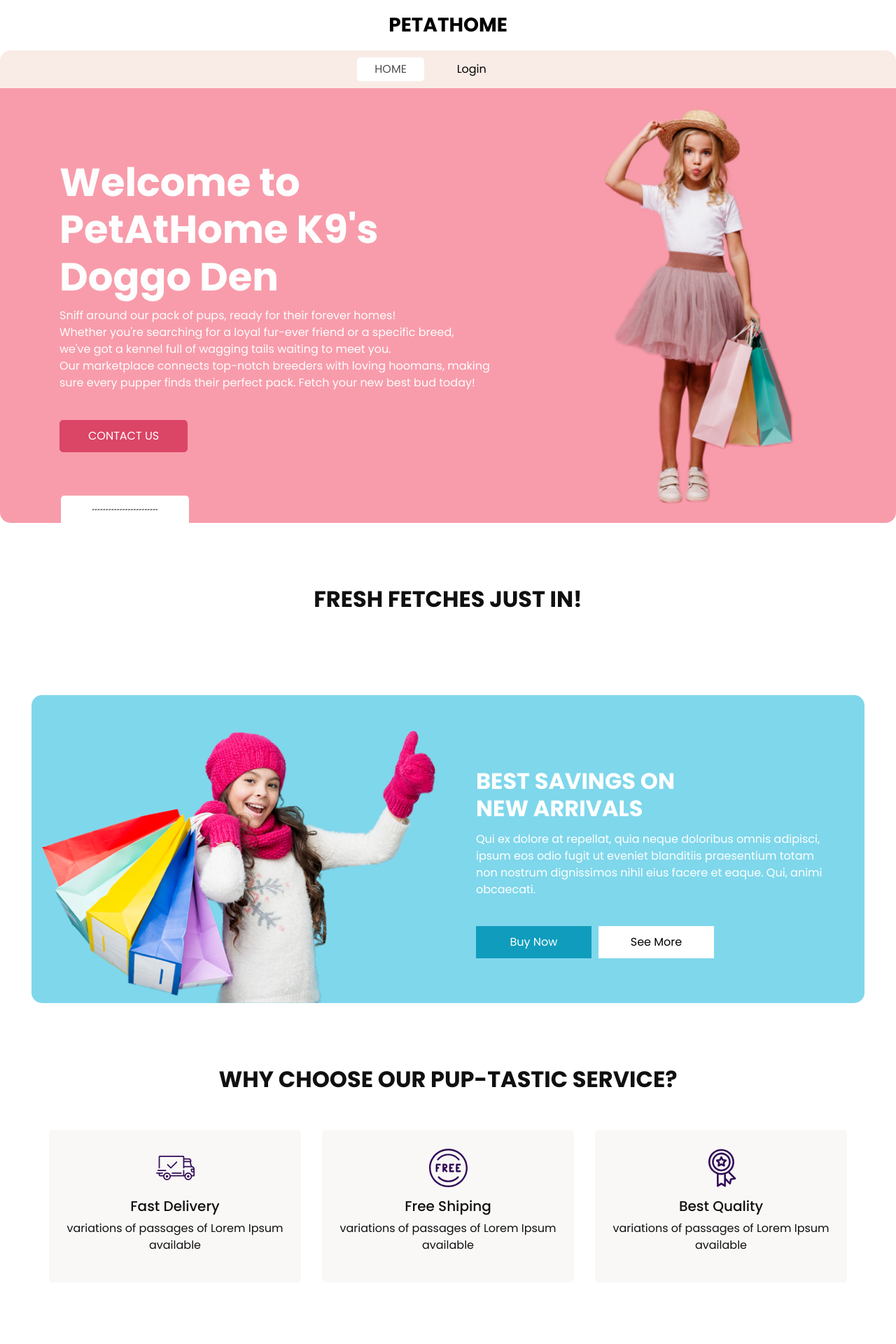
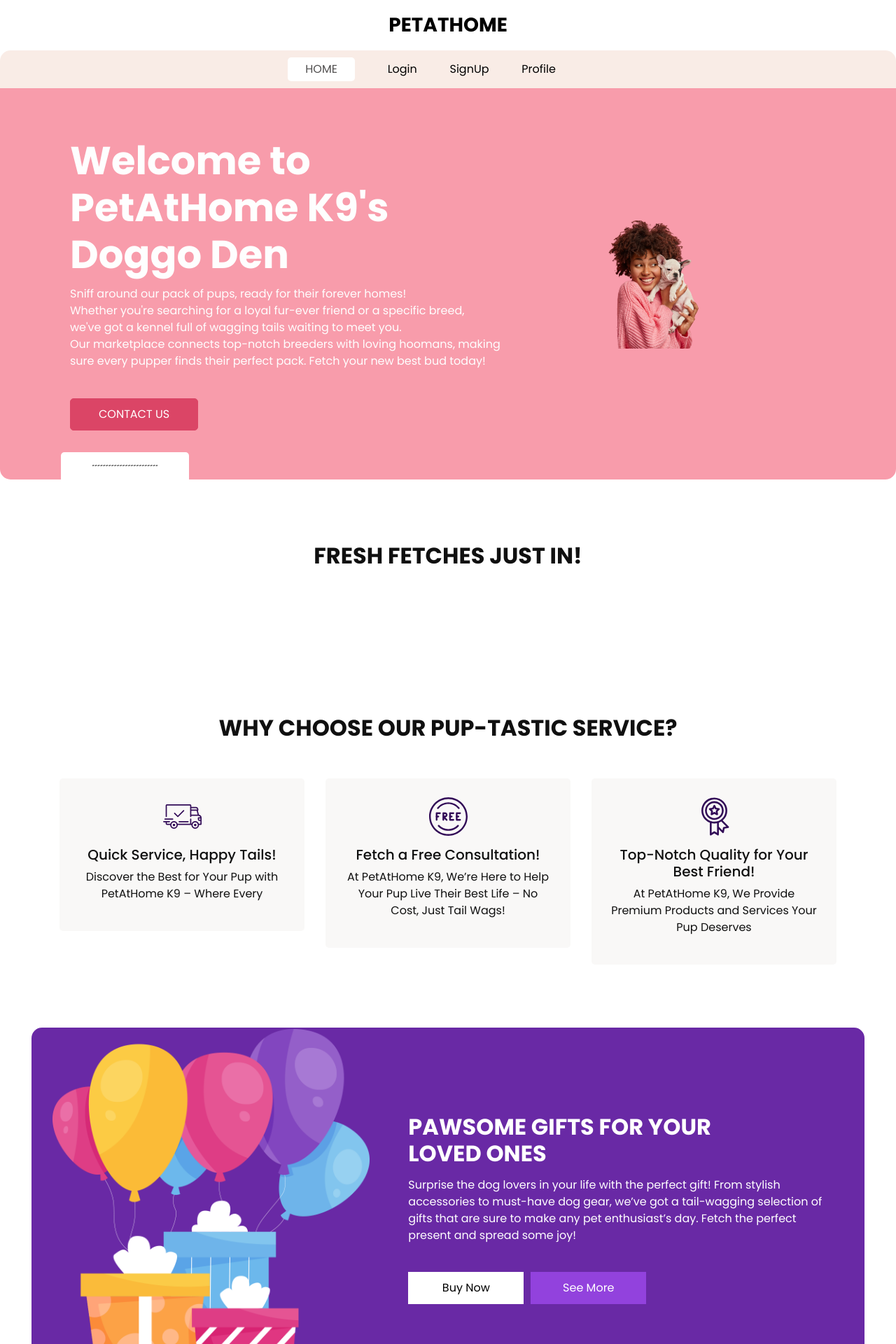
Before and after one commit to PetAtHomeK9/AppClick-project, a Django app: page / in a window 1280 px wide. Shown: the top 1920 px of the page at 70% size. Run offline with Django 5.2, Linux system fonts and the light colour scheme; data that the repository does not hold is empty; some libraries are stand-ins or nearby versions; some web fonts are replaced.

Commit message:
html done

```diff
--- a/shop/static/css/custom.css
+++ b/shop/static/css/custom.css
@@ -6,3 +6,8 @@
     padding: 0 !important;
     padding-top: 2px !important;
 }
+
+.row {
+    padding: 0 !important;
+    margin: 0px !important;
+}
--- a/shop/templates/base.html
+++ b/shop/templates/base.html
@@ -45,7 +45,7 @@
               <ul class="navbar-nav  ">
                 <li class="nav-item active">
                   <a class="nav-link" href="/">Home <span class="sr-only">(current)</span></a>
-              </li>
+                </li>
 
 
               </ul>
@@ -54,6 +54,18 @@
                   <i class="fa fa-user" aria-hidden="true"></i>
                   <span>
                     Login
+                  </span>
+                </a>
+                <a href="/auth">
+                  <i class="fa fa-user" aria-hidden="true"></i>
+                  <span>
+                    SignUp
+                  </span>
+                </a>
+                <a href="/auth">
+                  <i class="fa fa-user" aria-hidden="true"></i>
+                  <span>
+                    Profile
                   </span>
                 </a>
                 <a href="">
--- a/shop/templates/index.html
+++ b/shop/templates/index.html
@@ -34,7 +34,7 @@
                     </div>
                     <div class="col-md-5 ">
                     <div class="img-box">
-                        <img src="{% static 'images/slider-img.png' %}" alt="" />
+                        <img src="{% static 'images\slider-img.png' %}" alt="" />
                     </div>
                     </div>
                 </div>
@@ -141,44 +141,6 @@
 
     <!-- end shop section -->
 
-    <!-- saving section -->
-
-    <section class="saving_section ">
-    <div class="box">
-        <div class="container-fluid">
-        <div class="row">
-            <div class="col-lg-6">
-            <div class="img-box">
-                <img src="{% static 'images/saving-img.png' %}" alt="">
-            </div>
-            </div>
-            <div class="col-lg-6">
-            <div class="detail-box">
-                <div class="heading_container">
-                <h2>
-                    Best Savings on <br>
-                    new arrivals
-                </h2>
-                </div>
-                <p>
-                Qui ex dolore at repellat, quia neque doloribus omnis adipisci, ipsum eos odio fugit ut eveniet blanditiis praesentium totam non nostrum dignissimos nihil eius facere et eaque. Qui, animi obcaecati.
-                </p>
-                <div class="btn-box">
-                <a href="#" class="btn1">
-                    Buy Now
-                </a>
-                <a href="#" class="btn2">
-                    See More
-                </a>
-                </div>
-            </div>
-            </div>
-        </div>
-        </div>
-    </div>
-    </section>
-
-    <!-- end saving section -->
 
     <!-- why section -->
 
@@ -281,10 +243,10 @@
             </div>
                 <div class="detail-box">
                         <h5>
-                Fast Delivery
+                            Quick Service, Happy Tails!
                         </h5>
                         <p>
-                variations of passages of Lorem Ipsum available
+                            Discover the Best for Your Pup with PetAtHome K9 – Where Every
                         </p>
                 </div>
             </div>
@@ -396,10 +358,10 @@
             </div>
             <div class="detail-box">
                 <h5>
-                Free Shiping
+                    Fetch a Free Consultation!
                 </h5>
                 <p>
-                variations of passages of Lorem Ipsum available
+                    At PetAtHome K9, We’re Here to Help Your Pup Live Their Best Life – No Cost, Just Tail Wags!
                 </p>
             </div>
             </div>
@@ -417,10 +379,10 @@
             </div>
             <div class="detail-box">
                 <h5>
-                Best Quality
+                    Top-Notch Quality for Your Best Friend!
                 </h5>
                 <p>
-                variations of passages of Lorem Ipsum available
+                    At PetAtHome K9, We Provide Premium Products and Services Your Pup Deserves
                 </p>
             </div>
             </div>
@@ -449,12 +411,12 @@
             <div class="detail-box">
                 <div class="heading_container">
                 <h2>
-                    Gifts for your <br>
-                    loved ones
+                    Pawsome Gifts for Your<br>
+                    Loved Ones
                 </h2>
                 </div>
                 <p>
-                Omnis ex nam laudantium odit illum harum, excepturi accusamus at corrupti, velit blanditiis unde perspiciatis, vitae minus culpa? Beatae at aut consequuntur porro adipisci aliquam eaque iste ducimus expedita accusantium?
+                    Surprise the dog lovers in your life with the perfect gift! From stylish accessories to must-have dog gear, we’ve got a tail-wagging selection of gifts that are sure to make any pet enthusiast’s day. Fetch the perfect present and spread some joy!
                 </p>
                 <div class="btn-box">
                 <a href="#" class="btn1">
@@ -474,54 +436,9 @@
 
     <!-- end gift section -->
 
+    <!-- client section -->
 
-    <!-- contact section -->
 
-    <section class="contact_section ">
-    <div class="container px-0">
-        <div class="heading_container ">
-        <h2 class="">
-            Contact Us
-        </h2>
-        </div>
-    </div>
-    <div class="container container-bg">
-        <div class="row">
-        <div class="col-lg-7 col-md-6 px-0">
-            <div class="map_container">
-            <div class="map-responsive">
-                <iframe src="https://www.google.com/maps/embed/v1/place?key=AIzaSyA0s1a7phLN0iaD6-UE7m4qP-z21pH0eSc&q=Eiffel+Tower+Paris+France" width="600" height="300" frameborder="0" style="border:0; width: 100%; height:100%" allowfullscreen></iframe>
-            </div>
-            </div>
-        </div>
-        <div class="col-md-6 col-lg-5 px-0">
-            <form action="#">
-            <div>
-                <input type="text" placeholder="Name" />
-            </div>
-            <div>
-                <input type="email" placeholder="Email" />
-            </div>
-            <div>
-                <input type="text" placeholder="Phone" />
-            </div>
-            <div>
-                <input type="text" class="message-box" placeholder="Message" />
-            </div>
-            <div class="d-flex ">
-                <button>
-                SEND
-                </button>
-            </div>
-            </form>
-        </div>
-        </div>
-    </div>
-    </section>
-
-    <!-- end contact section -->
-
-    <!-- client section -->
     <section class="client_section layout_padding">
     <div class="container">
         <div class="heading_container heading_center">
@@ -634,17 +551,6 @@
                     </p>
                 </div>
                 <div class="col-md-6 col-lg-3">
-            <div class="info_form ">
-                <h5>
-                Newsletter
-                </h5>
-                <form action="#">
-                <input type="email" placeholder="Enter your email">
-                <button>
-                    Subscribe
-                </button>
-                </form>
-            </div>
                 </div>
                 <div class="col-md-6 col-lg-3">
                 <h6>
@@ -661,7 +567,7 @@
                 <div class="info_link-box">
                     <a href="">
                     <i class="fa fa-map-marker" aria-hidden="true"></i>
-                <span> Gb road 123 london Uk </span>
+                    <span> PetCity, PetState, UK </span>
                     </a>
                     <a href="">
                     <i class="fa fa-phone" aria-hidden="true"></i>
@@ -669,7 +575,7 @@
                     </a>
                     <a href="">
                     <i class="fa fa-envelope" aria-hidden="true"></i>
-                <span> demo@gmail.com</span>
+                    <span> contact@petstuff.com</span>
                     </a>
                 </div>
                 </div>
@@ -680,8 +586,7 @@
     <footer class=" footer_section">
         <div class="container">
         <p>
-            &copy; <span id="displayYear"></span> All Rights Reserved By
-            <a href="https://html.design/">Free Html Templates</a>
+            &copy; <span id="displayYear"></span> 2024 PetAtHome K9. All Rights Reserved.>
         </p>
         </div>
     </footer>
```
Also changed, not shown: shop/static/images/p1.png (deleted), shop/static/images/p2.png (deleted), shop/static/images/p3.png (deleted), shop/static/images/p4.png (deleted), shop/static/images/p5.png (deleted), shop/static/images/p6.png (deleted), shop/static/images/p7.png (deleted), shop/static/images/p8.png (deleted), shop/static/images/purse.png (deleted), shop/static/images/saving-img.png (deleted), shop/static/images/slider-img.png. Lines whose indentation alone changed are shown as unchanged.
